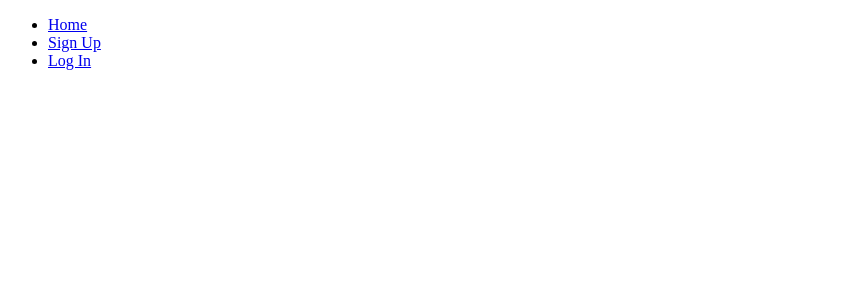
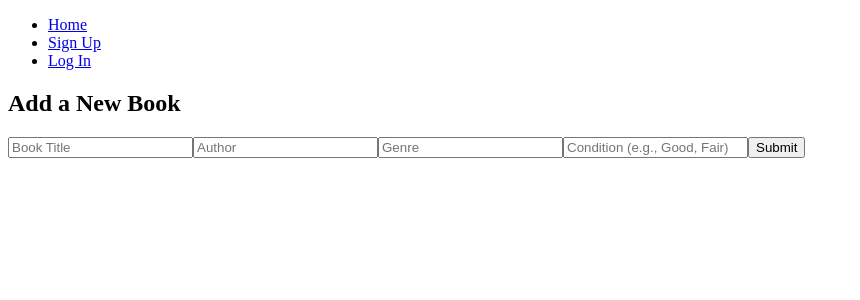
Before and after one commit to Larrymeez/Phase-4-Bookswap-Project, a React (Vite) app in the folder client/: page /add-book in a window 1280 px wide. Before the commit this address had no page. Shown: the top 300 px of the page, without its empty margins (0-860 px from the left). Built offline with nearby package versions, Linux system fonts and the light colour scheme.

Commit message:
adds delete book functionality

```diff
--- a/client/src/components/Navbar.jsx
+++ b/client/src/components/Navbar.jsx
@@ -13,6 +13,7 @@ const Navbar = () => {
         {user ? (
           <>
             <li><Link to="/my-books">My Books</Link></li>
+            <li><Link to="/add-book">Add Book</Link></li>
             <li>
               <button onClick={logout} className="bg-red-500 text-white px-3 py-1 rounded">
                 Logout
--- a/client/src/main.jsx
+++ b/client/src/main.jsx
@@ -8,6 +8,7 @@ import Login from './pages/Login.jsx'
 import Navbar from './components/Navbar.jsx'
 import MyBooks from './pages/MyBooks.jsx'
 import { AuthProvider } from './context/AuthContext'
+import AddBook from './pages/AddBook.jsx'
 
 const RootLayout = ({ children }) => (
   <div>
@@ -25,6 +26,7 @@ ReactDOM.createRoot(document.getElementById('root')).render(
             <Route path="/signup" element={<Signup />} />
             <Route path="/login" element={<Login />} />
             <Route path="/my-books" element={<MyBooks />} />
+            <Route path="/add-book" element={<AddBook />} />
           </Routes>
         </RootLayout>
       </AuthProvider>
--- /dev/null
+++ b/client/src/pages/AddBook.jsx
@@ -0,0 +1,67 @@
+import React from 'react'
+import { Formik, Form, Field, ErrorMessage } from 'formik'
+import * as Yup from 'yup'
+import { authorizedFetch } from '../utils/api'
+
+const AddBook = () => {
+  const handleSubmit = async (values, { setSubmitting, resetForm }) => {
+    try {
+      const res = await authorizedFetch('http://127.0.0.1:5000/books', {
+        method: 'POST',
+        body: JSON.stringify(values)
+      })
+
+      if (res.id) {
+        alert('Book added successfully!')
+        resetForm()
+      } else {
+        alert(res.error || 'Failed to add book')
+      }
+    } catch (err) {
+      alert('Error submitting book.')
+    } finally {
+      setSubmitting(false)
+    }
+  }
+
+  return (
+    <div className="p-6 max-w-md mx-auto">
+      <h2 className="text-xl mb-4">Add a New Book</h2>
+      <Formik
+        initialValues={{
+          title: '',
+          author: '',
+          genre: '',
+          condition: ''
+        }}
+        validationSchema={Yup.object({
+          title: Yup.string().required('Title is required'),
+          author: Yup.string().required('Author is required'),
+          genre: Yup.string().required('Genre is required'),
+          condition: Yup.string().required('Condition is required')
+        })}
+        onSubmit={handleSubmit}
+      >
+        <Form className="flex flex-col gap-3">
+          <Field name="title" placeholder="Book Title" />
+          <ErrorMessage name="title" component="div" className="text-red-500" />
+
+          <Field name="author" placeholder="Author" />
+          <ErrorMessage name="author" component="div" className="text-red-500" />
+
+          <Field name="genre" placeholder="Genre" />
+          <ErrorMessage name="genre" component="div" className="text-red-500" />
+
+          <Field name="condition" placeholder="Condition (e.g., Good, Fair)" />
+          <ErrorMessage name="condition" component="div" className="text-red-500" />
+
+          <button type="submit" className="bg-blue-500 text-white py-2 px-4 rounded">
+            Submit
+          </button>
+        </Form>
+      </Formik>
+    </div>
+  )
+}
+
+export default AddBook
--- a/client/src/pages/MyBooks.jsx
+++ b/client/src/pages/MyBooks.jsx
@@ -6,27 +6,55 @@ const MyBooks = () => {
 
   useEffect(() => {
     const fetchBooks = async () => {
-      try {
-        const data = await authorizedFetch('http://127.0.0.1:5000/my-books')
-        setBooks(data)
-      } catch (err) {
-        console.error('Error fetching books:', err)
+      const res = await authorizedFetch('http://127.0.0.1:5000/my-books')
+      if (Array.isArray(res)) {
+        setBooks(res)
+      } else {
+        console.error(res.error || 'Failed to load books')
       }
     }
 
     fetchBooks()
   }, [])
 
+  const handleDelete = async (id) => {
+    const confirmDelete = window.confirm('Are you sure you want to delete this book?')
+    if (!confirmDelete) return
+
+    const res = await authorizedFetch(`http://127.0.0.1:5000/books/${id}`, {
+      method: 'DELETE',
+    })
+
+    if (res.message === 'Book deleted') {
+      setBooks(prev => prev.filter(book => book.id !== id))
+    } else {
+      alert(res.error || 'Failed to delete book')
+    }
+  }
+
   return (
-    <div className="p-4">
-      <h2 className="text-xl mb-4">My Books</h2>
-      <ul>
-        {books.map((book) => (
-          <li key={book.id}>
-            <strong>{book.title}</strong> by {book.author} ({book.genre}) - {book.condition}
-          </li>
-        ))}
-      </ul>
+    <div className="p-6 max-w-3xl mx-auto">
+      <h2 className="text-2xl mb-4">My Books</h2>
+      {books.length === 0 ? (
+        <p>You have no books yet.</p>
+      ) : (
+        <ul className="space-y-4">
+          {books.map(book => (
+            <li key={book.id} className="border p-4 rounded shadow">
+              <h3 className="font-semibold">{book.title}</h3>
+              <p>Author: {book.author}</p>
+              <p>Genre: {book.genre}</p>
+              <p>Condition: {book.condition}</p>
+              <button
+                onClick={() => handleDelete(book.id)}
+                className="mt-2 text-red-500 hover:underline"
+              >
+                Delete
+              </button>
+            </li>
+          ))}
+        </ul>
+      )}
     </div>
   )
 }
```
